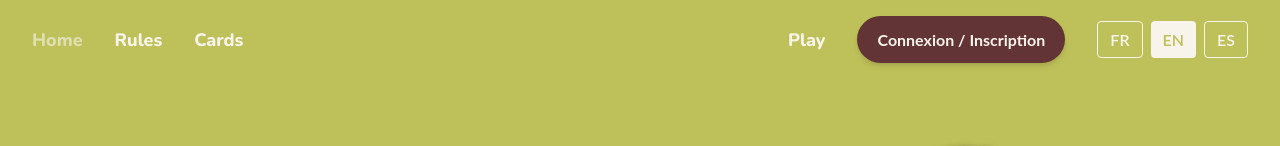
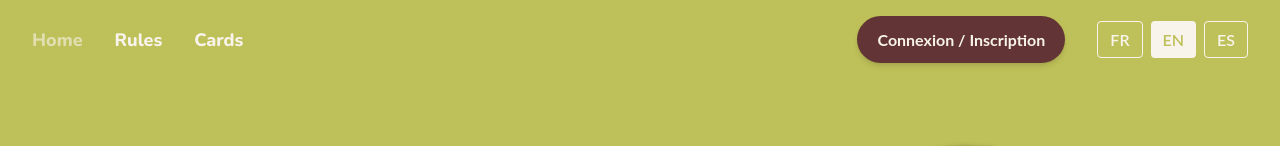
Before and after one commit to DerouillonAlice/sauve_qui_pousse, a Vue app: page / in a window 1280 px wide. Shown: the top 146 px of the page. Built offline with nearby package versions, Linux system fonts and the light colour scheme.

Commit message:
fix: hide Jouer link in header for logged-out users

```diff
--- a/src/components/AppHeader.vue
+++ b/src/components/AppHeader.vue
@@ -31,12 +31,6 @@ const basicLinks = [
 
       <div class="flex items-center gap-8 ml-auto">
         <template v-if="!isAuthenticated">
-          <RouterLink to="/jouer"
-            class="text-cream no-underline hover:underline font-medium text-lg"
-            style="font-family: 'Nunito', sans-serif; font-weight: 700"
-            active-class="font-bold !text-cream/60">
-            {{ t('nav.play') }}
-          </RouterLink>
           <RouterLink to="/compte"
             class="bg-brown text-cream px-5 py-2.5 rounded-full font-bold hover:scale-105 active:scale-95 transition-transform shadow-md">
             Connexion / Inscription
```
Also changed, not shown: 21 other files (tests, documents, lock files or other folders).
